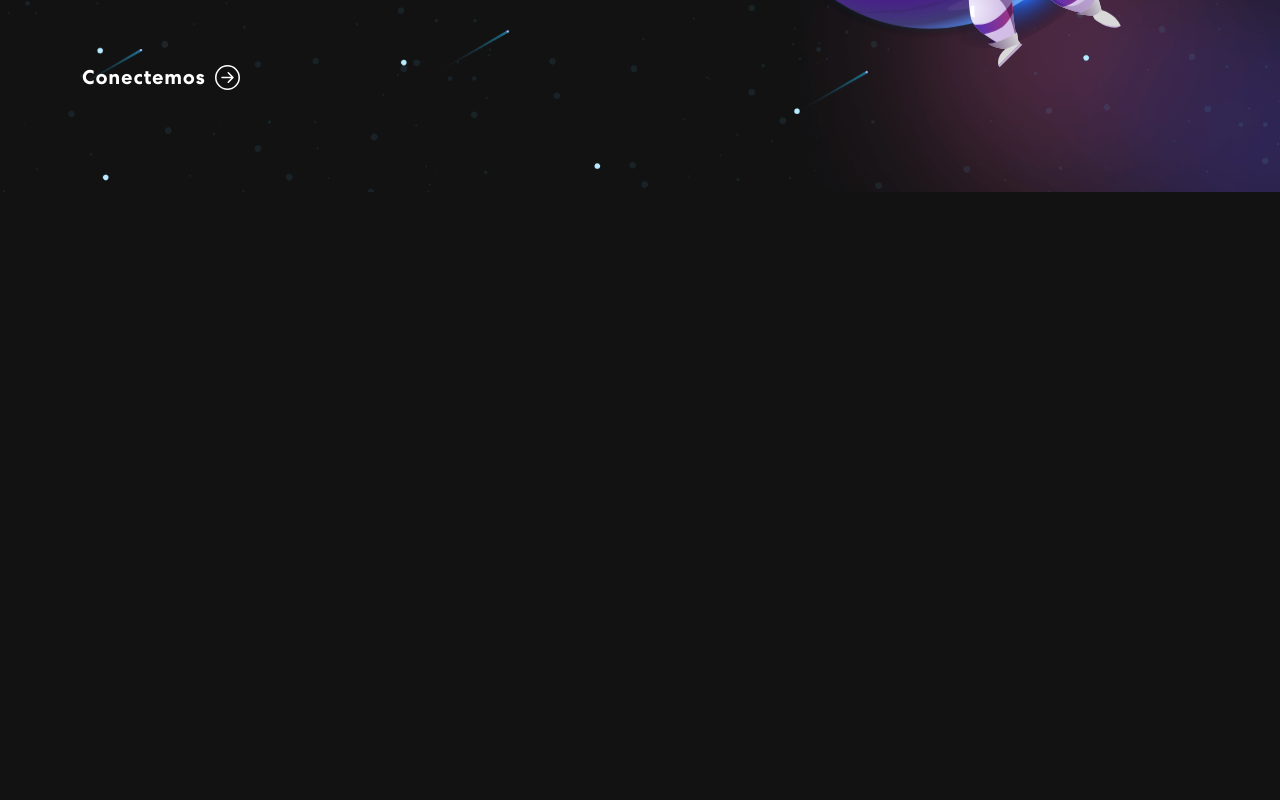
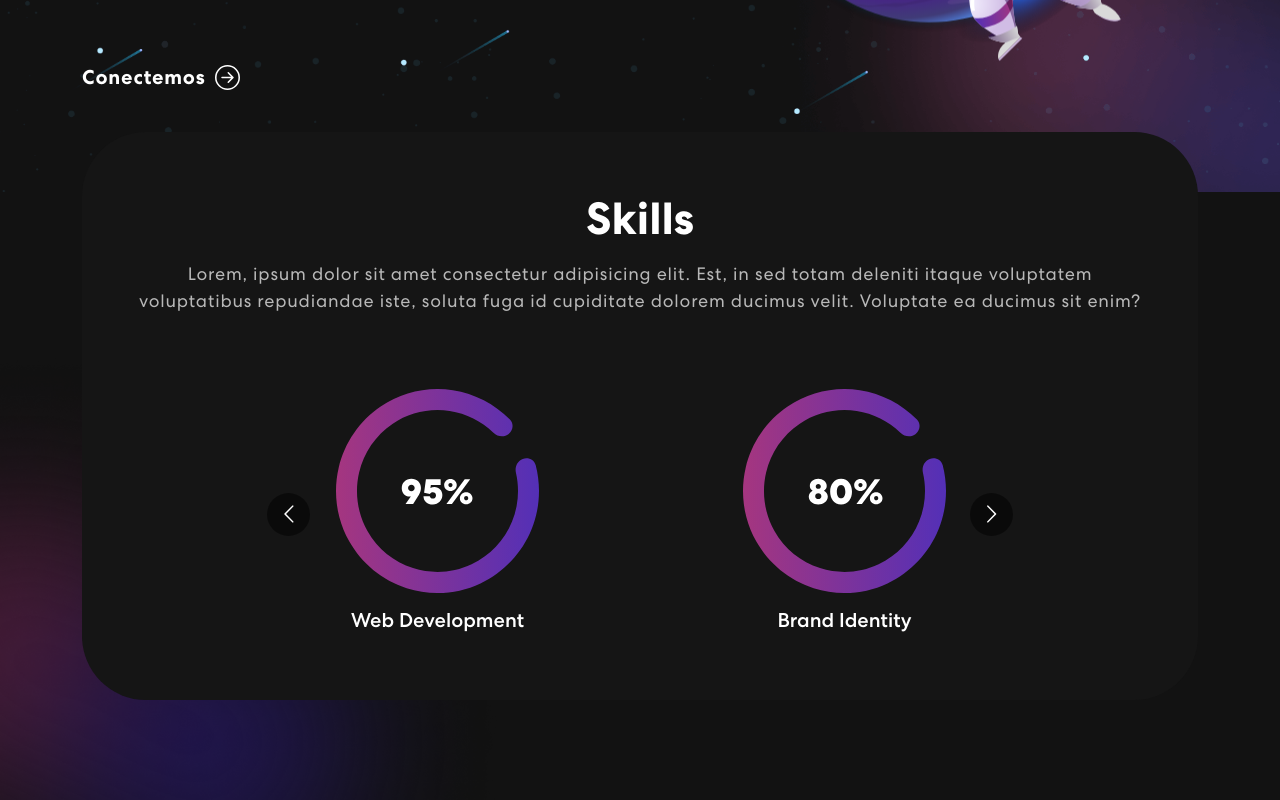
Before and after one commit to UzielPatron/typescript-portfolio, a React (Vite) app: page / in a window 1280 px wide. Shown: the part 580-1380 px from the top of the page. Before the commit the page ends 800 px from the top, so only its background shows below. Built offline with nearby package versions, Linux system fonts and the light colour scheme.

Commit message:
skills section added

```diff
--- a/package.json
+++ b/package.json
@@ -18,7 +18,8 @@
     "react": "^18.2.0",
     "react-bootstrap": "^2.7.0",
     "react-bootstrap-icons": "^1.10.2",
-    "react-dom": "^18.2.0"
+    "react-dom": "^18.2.0",
+    "react-multi-carousel": "^2.8.2"
   },
   "devDependencies": {
     "@types/react": "^18.0.26",
--- a/src/App.tsx
+++ b/src/App.tsx
@@ -1,5 +1,5 @@
 import './App.css';
-import { Banner, NavBar } from './components';
+import { Banner, NavBar, Skills } from './components';
 import 'bootstrap/dist/css/bootstrap.min.css';
 
 function App() {
@@ -7,6 +7,7 @@ function App() {
     <div className="app">
       <NavBar />
       <Banner />
+      <Skills />
     </div>
   );
 }
--- /dev/null
+++ b/src/components/Skills.tsx
@@ -0,0 +1,66 @@
+import { Container, Row, Col } from 'react-bootstrap';
+import Carousel from 'react-multi-carousel';
+import 'react-multi-carousel/lib/styles.css';
+import { meter1, meter2, meter3, colorSharp } from '../assets/img';
+
+const Skills = () => {
+  const responsive = {
+    superLargeDesktop: {
+      // the naming can be any, depends on you.
+      breakpoint: { max: 4000, min: 3000 },
+      items: 5,
+    },
+    desktop: {
+      breakpoint: { max: 3000, min: 1024 },
+      items: 3,
+    },
+    tablet: {
+      breakpoint: { max: 1024, min: 464 },
+      items: 2,
+    },
+    mobile: {
+      breakpoint: { max: 464, min: 0 },
+      items: 1,
+    },
+  };
+
+  return (
+    <section className="skill" id="skills">
+      <Container>
+        <Row>
+          <Col>
+            <div className="skill-bx">
+              <h2>Skills</h2>
+              <p>
+                Lorem, ipsum dolor sit amet consectetur adipisicing elit. Est, in sed totam deleniti itaque voluptatem
+                voluptatibus repudiandae iste, soluta fuga id cupiditate dolorem ducimus velit. Voluptate ea ducimus sit
+                enim?
+              </p>
+              <Carousel responsive={responsive} infinite={true} className="skill-slider">
+                <div className="item">
+                  <img src={meter1} alt="Image" />
+                  <h5>Web Development</h5>
+                </div>
+                <div className="item">
+                  <img src={meter2} alt="Image" />
+                  <h5>Brand Identity</h5>
+                </div>
+                <div className="item">
+                  <img src={meter3} alt="Image" />
+                  <h5>Logo Design</h5>
+                </div>
+                <div className="item">
+                  <img src={meter1} alt="Image" />
+                  <h5>Web Development</h5>
+                </div>
+              </Carousel>
+            </div>
+          </Col>
+        </Row>
+      </Container>
+      <img src={colorSharp} alt="" className="background-image-left" />
+    </section>
+  );
+};
+
+export default Skills;
--- a/src/components/index.ts
+++ b/src/components/index.ts
@@ -1,4 +1,5 @@
 import NavBar from './NavBar';
 import Banner from './Banner';
+import Skills from './Skills';
 
-export { NavBar, Banner };
+export { NavBar, Banner, Skills };
```
Also changed, not shown: 1 other file (tests, documents, lock files or other folders).
